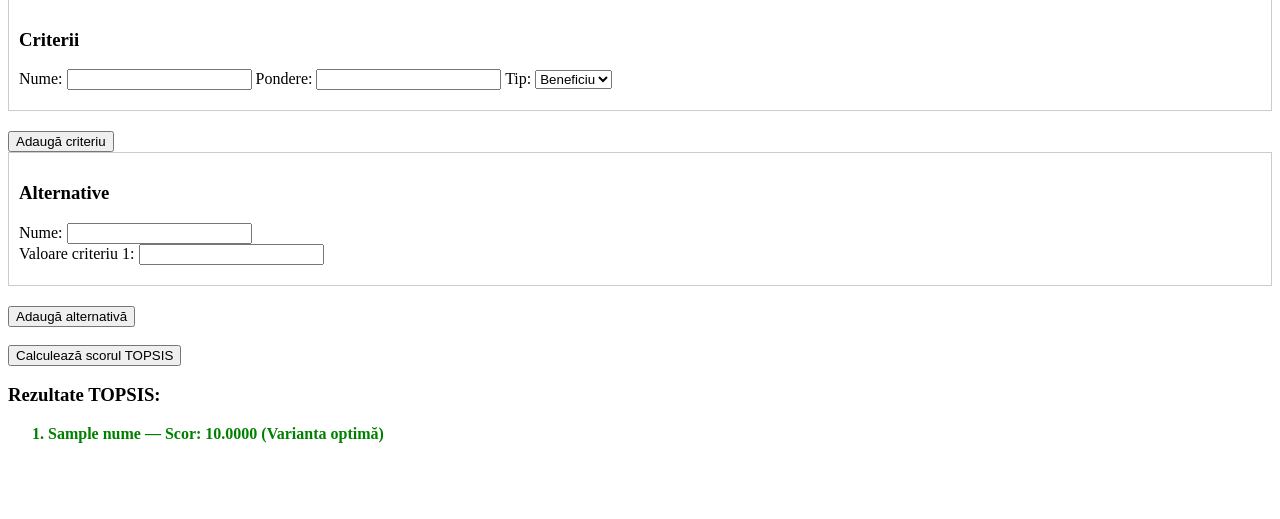
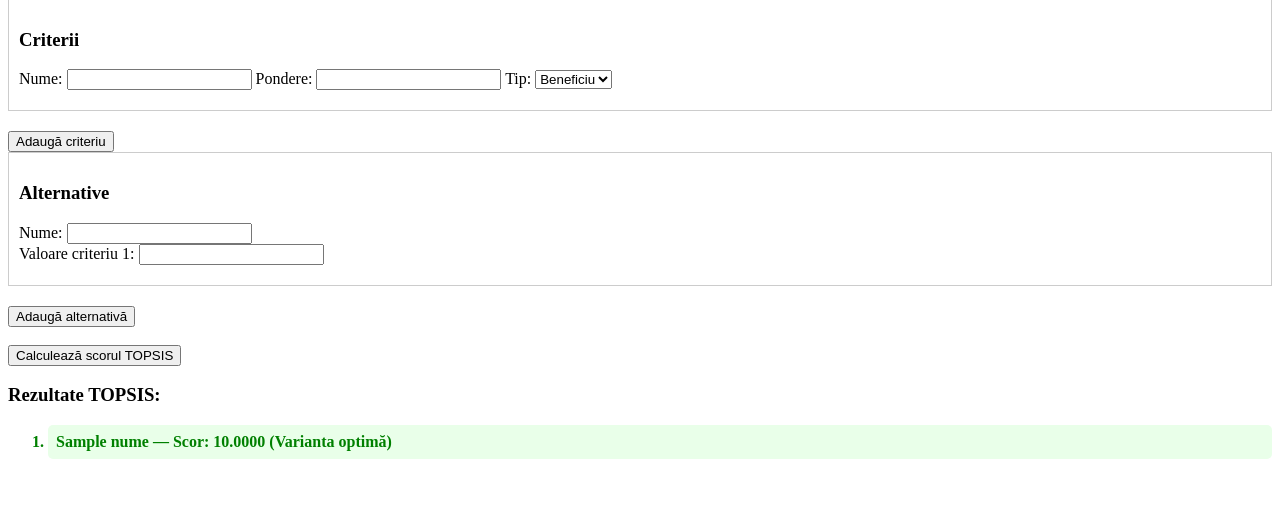
Before and after one commit to AnaMaria-Ghita/Multi-Criteria-Decision, a Flask app: template templates/index.html in a window 1280 px wide. Shown: the part 68-587 px from the top of the page. Run offline with Flask 3, Linux system fonts and the light colour scheme; the template is opened without the code that fills it: most values are stand-ins (such as "Sample title", 1, 10 or a date in 2020).

Commit message:
added style for the first alternative result

```diff
--- /dev/null
+++ b/static/styles.css
@@ -0,0 +1,7 @@
+.first_alt{
+    font-weight: bold;
+    color: green;
+    background-color: #e9ffe9;
+    padding: 8px;
+    border-radius: 5px;
+}
--- a/templates/index.html
+++ b/templates/index.html
@@ -7,6 +7,7 @@
         .criteriu, .alternativa { margin-bottom: 10px; }
     </style>
     <script src="{{ url_for('static', filename='script.js') }}"></script>
+    <link rel="stylesheet" href="static/styles.css">
 </head>
 <body>
  <h2>Sistem decizional multicriterial - TOPSIS</h2>
@@ -43,7 +44,7 @@
     <h3>Rezultate TOPSIS:</h3>
     <ol>
         {% for nume, scor in rezultate %}
-            <li {% if loop.first %}style="font-weight: bold; color: green;"{% endif %}>
+            <li {% if loop.first %} class="first_alt" {% endif %}>
             <strong>{{ nume }}</strong> — Scor: {{ "%.4f"|format(scor) }}
             {% if loop.first %}(Varianta optimă){% endif %}
             </li>
```
